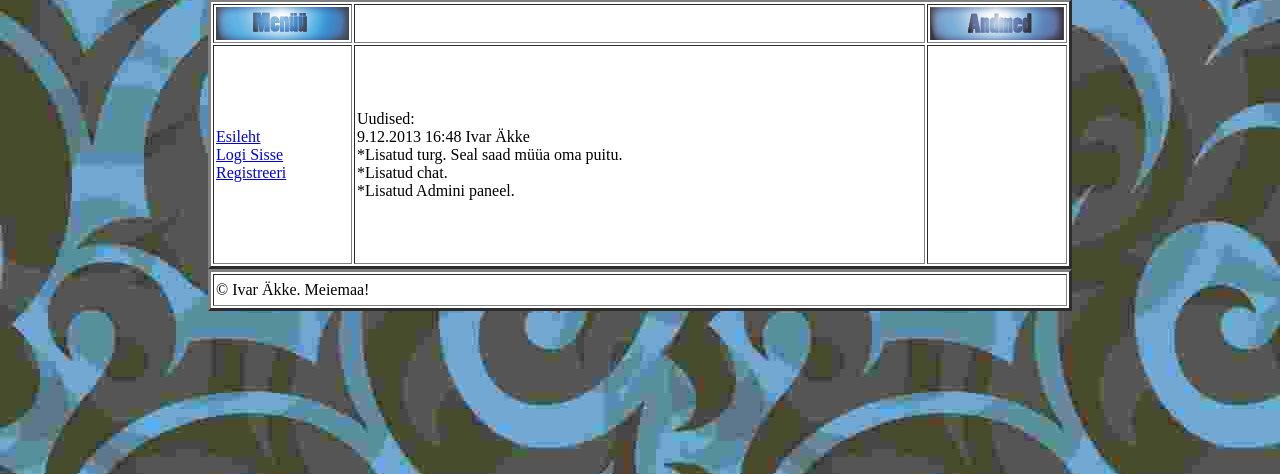
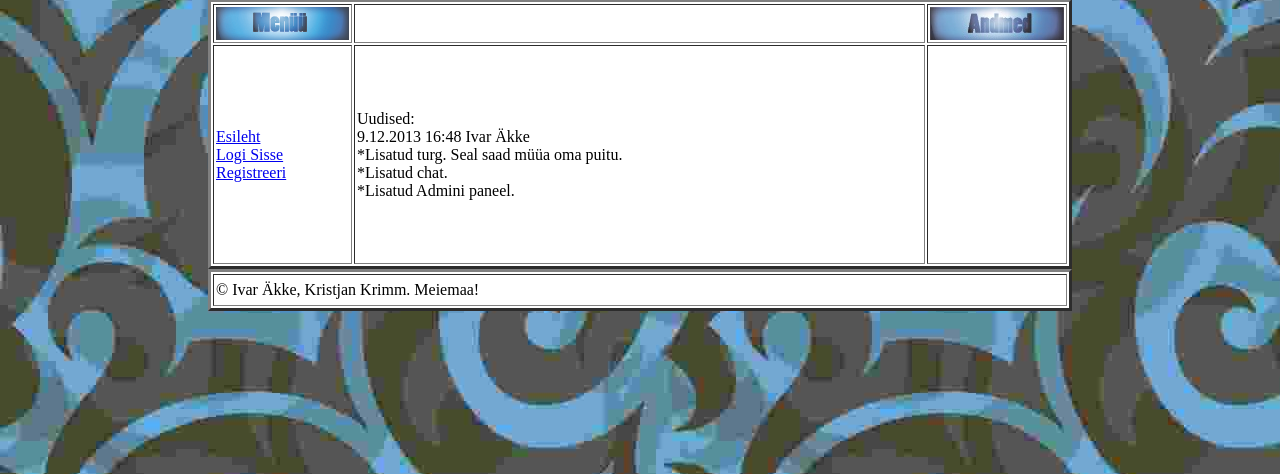
Before and after one commit to Meiemaa/Meiemaa, a PHP site: page /index.php in a window 1280 px wide. Shown: the part 215-689 px from the top of the page. Run offline with PHP 8.4, Linux system fonts and the light colour scheme.

Commit message:
added footer.php, forgot it before lol

```diff
--- a/footer.php
+++ b/footer.php
@@ -1,5 +1,5 @@
 <html>
 
-&copy; Ivar Äkke. Meiemaa!
+&copy; Ivar Äkke, Kristjan Krimm. Meiemaa!
 
 </html>
```
